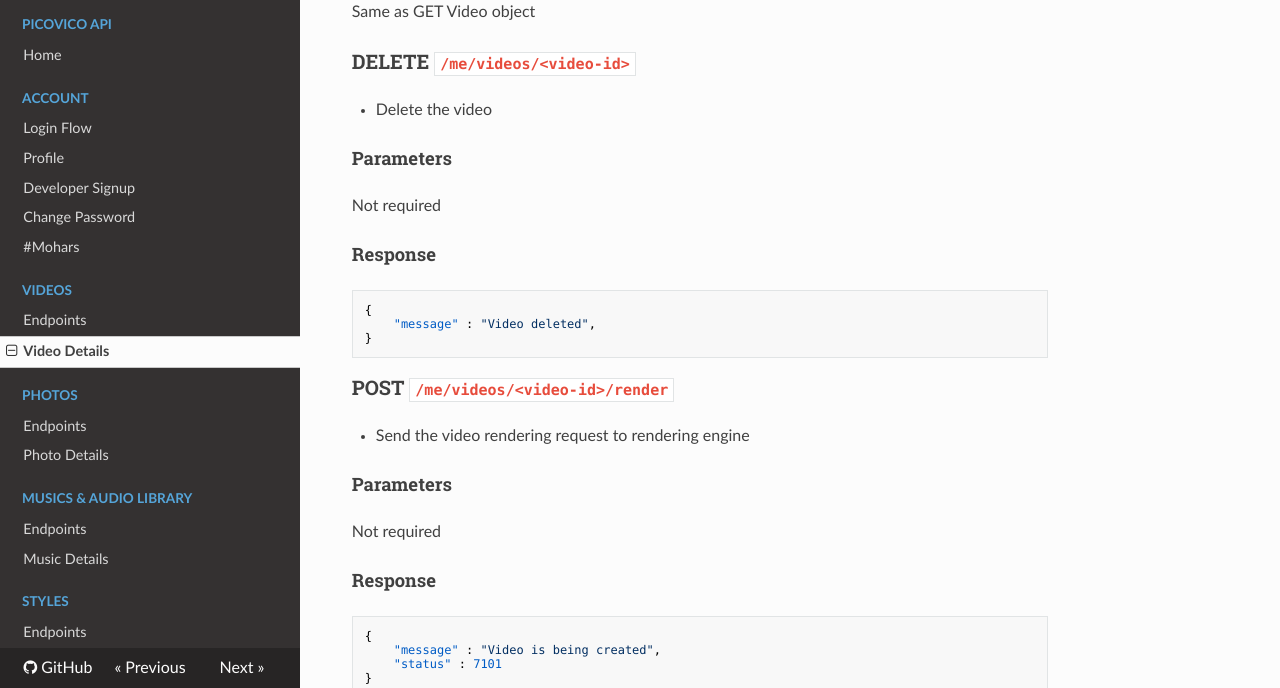
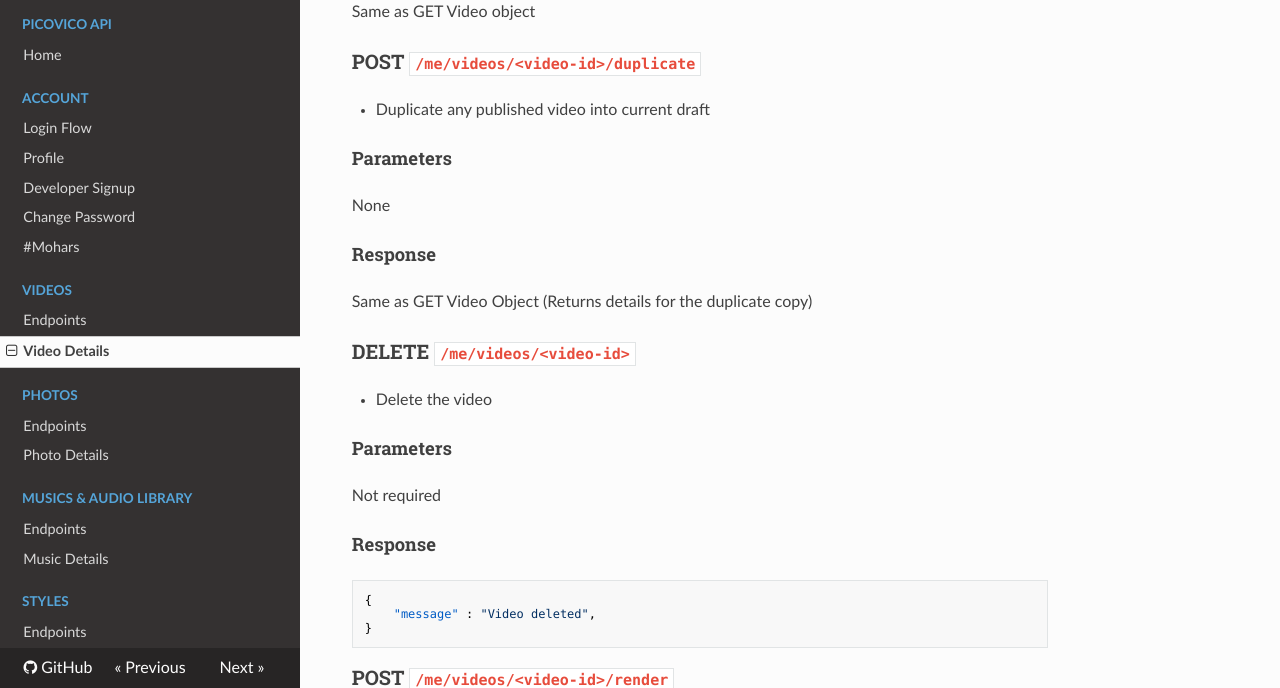
Before and after one commit to picovico/apidocs, an MkDocs documentation site: the page built from docs/videos/details.md, in a window 1280 px wide and 900 px high, scrolled down 2639 px, cut to the strip 212-900 px from the top of the window. Built offline with MkDocs 1.6.1, drawn with Linux system fonts in a browser that asks for light colours; nearby versions of some CDN libraries; old or Windows-style settings are respelled for this version of MkDocs.

Commit message:
duplicate video:

```diff
--- a/docs/videos/details.md
+++ b/docs/videos/details.md
@@ -134,6 +134,15 @@ authorization.
 #### Response
 Same as GET Video object
 
+### POST `/me/videos/<video-id>/duplicate`
+* Duplicate any published video into current draft
+
+#### Parameters
+None
+
+#### Response
+Same as GET Video Object (Returns details for the duplicate copy)
+
 ### DELETE `/me/videos/<video-id>`
 * Delete the video
 
```
